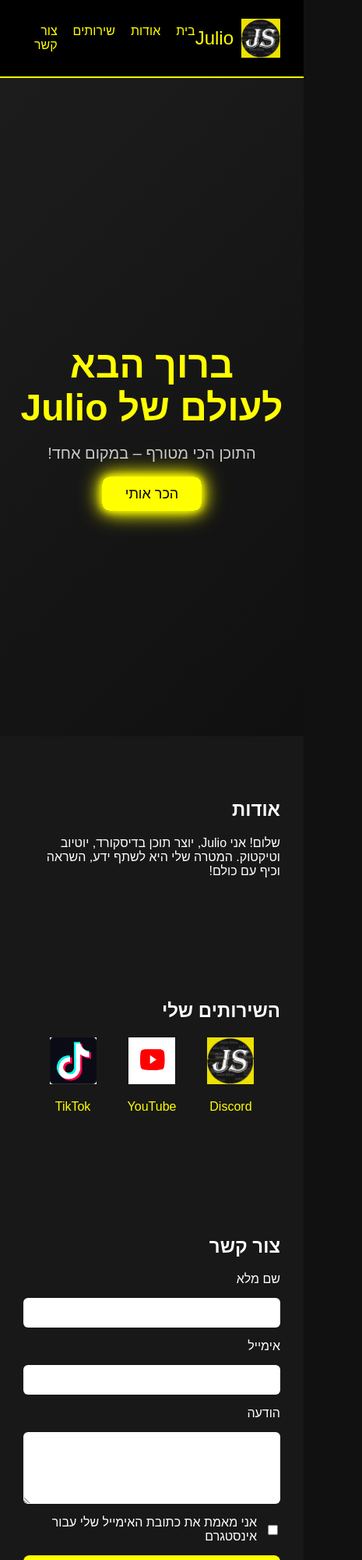
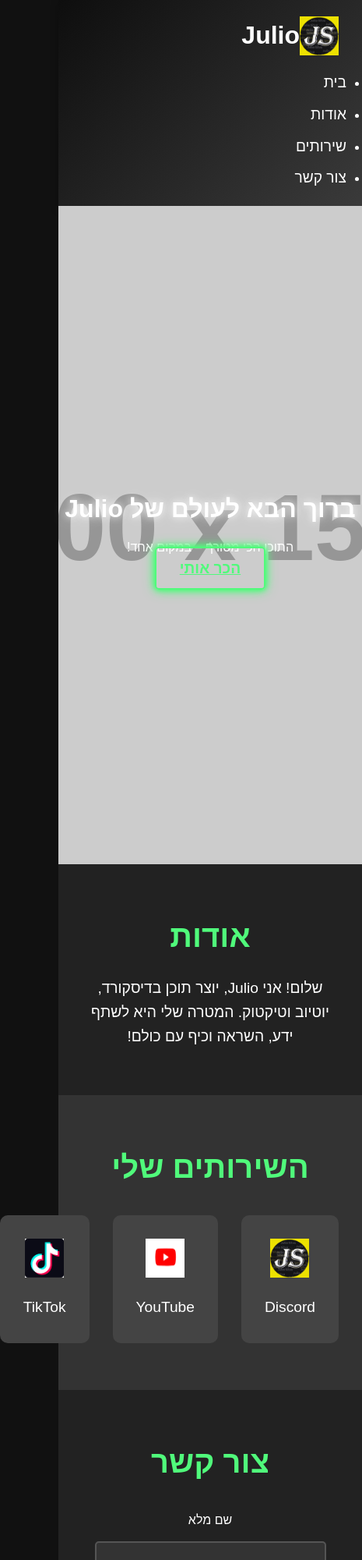
Before and after one commit to julio3514/julio-web, a plain HTML site: page index.html in a window 390 px wide. Shown: the top 2000 px of the page at 78% size, 465 px wide, since content can reach past the window. Drawn offline with nearby package versions, Linux system fonts and the light colour scheme; some packages are replaced by stand-ins of ours; placeholder pictures from the web are drawn by us; a script that the page names is missing.

Commit message:
Updated website with new design and features

```diff
--- a/index.html
+++ b/index.html
@@ -6,6 +6,7 @@
     <title>אתר Julio</title>
     <link rel="stylesheet" href="styles.css">
     <script src="https://unpkg.com/scrollreveal"></script>
+    <script src="https://cdn.jsdelivr.net/npm/sweetalert2@11"></script> <!-- SweetAlert2 for better alerts -->
     <style>
         html { scroll-behavior: smooth; }
     </style>
@@ -65,7 +66,7 @@
     <!-- Contact Section -->
     <section id="contact" class="contact-section reveal">
         <h2>צור קשר</h2>
-        <form action="" method="post">
+        <form id="contact-form">
             <label for="name">שם מלא</label>
             <input type="text" id="name" name="name" required>
 
@@ -114,47 +115,32 @@
             easing: 'ease',
             reset: false
         });
+
+        // SweetAlert2 for form submission
+        const form = document.getElementById('contact-form');
+        form.addEventListener('submit', function (e) {
+            e.preventDefault(); // Prevent the default form submission
+            const email = document.getElementById('email').value;
+            const instagramVerified = document.getElementById('instagram-verification').checked;
+
+            if (instagramVerified) {
+                // Simulating email validation for Instagram verification
+                Swal.fire({
+                    title: 'תודה על ההודעה!',
+                    text: 'הודעתך נשלחה בהצלחה.',
+                    icon: 'success',
+                    confirmButtonText: 'אישור'
+                });
+            } else {
+                Swal.fire({
+                    title: 'שגיאה!',
+                    text: 'עליך לאמת את כתובת האימייל שלך לאינסטגרם.',
+                    icon: 'error',
+                    confirmButtonText: 'אישור'
+                });
+            }
+        });
     </script>
 
 </body>
 </html>
-
-@media (max-width: 768px) {
-    .header {
-        flex-direction: column;
-        align-items: flex-start;
-    }
-
-    .navbar ul {
-        flex-direction: column;
-        gap: 10px;
-        width: 100%;
-        margin-top: 10px;
-    }
-
-    .logo {
-        margin-bottom: 10px;
-    }
-
-    .animated-landing h1 {
-        font-size: 32px;
-    }
-
-    .animated-landing p {
-        font-size: 16px;
-    }
-
-    .services-grid {
-        flex-direction: column;
-        align-items: center;
-    }
-
-    form {
-        width: 90%;
-    }
-
-    .social-links {
-        flex-direction: column;
-        align-items: center;
-    }
-}
--- a/styles.css
+++ b/styles.css
@@ -1,243 +1,325 @@
+/* General Reset */
+* {
+    margin: 0;
+    padding: 0;
+    box-sizing: border-box;
+}
+
 body {
-    margin: 0;
-    font-family: Arial, sans-serif;
+    font-family: 'Arial', sans-serif;
     background-color: #111;
     color: #fff;
+    line-height: 1.6;
 }
 
+html {
+    scroll-behavior: smooth;
+}
+
+/* Header Styles */
 .header {
-    background-color: #000;
     display: flex;
     justify-content: space-between;
     align-items: center;
-    padding: 15px 30px;
-    border-bottom: 2px solid yellow;
+    padding: 20px;
+    background: linear-gradient(135deg, #0e0e0e, #3a3a3a);
+    box-shadow: 0 4px 10px rgba(0, 0, 0, 0.3);
 }
 
-.logo {
+.header .logo {
     display: flex;
     align-items: center;
-    font-size: 24px;
-    color: yellow;
-    gap: 10px;
+    color: #fff;
+    font-size: 2rem;
+    font-weight: bold;
+}
+
+.header .logo img {
+    margin-right: 10px;
 }
 
 .navbar ul {
-    list-style: none;
     display: flex;
     gap: 20px;
-    padding: 0;
 }
 
-.navbar a {
+.navbar ul li a {
     text-decoration: none;
-    color: yellow;
-    transition: 0.3s;
+    color: #fff;
+    font-size: 1.2rem;
+    transition: all 0.3s ease;
 }
 
-.navbar a:hover {
-    color: white;
+.navbar ul li a:hover {
+    color: #50fa7b;
+    text-shadow: 0 0 10px #50fa7b, 0 0 20px #50fa7b;
 }
 
-/* עמוד נחיתה מונפש */
-.animated-landing {
-    position: relative;
-    background: linear-gradient(-45deg, #000, #111, #222, #000);
-    background-size: 400% 400%;
-    animation: backgroundAnimation 10s ease infinite;
+/* Home Section */
+.home-section {
+    background: url('https://via.placeholder.com/1500') no-repeat center center/cover;
     height: 100vh;
     display: flex;
+    justify-content: center;
     align-items: center;
-    justify-content: center;
     text-align: center;
-    flex-direction: column;
-    padding: 0 20px;
-}
-
-@keyframes backgroundAnimation {
-    0% {background-position: 0% 50%;}
-    50% {background-position: 100% 50%;}
-    100% {background-position: 0% 50%;}
+    color: #fff;
+    position: relative;
+    animation: fadeIn 2s ease-in-out;
 }
 
 .landing-content h1 {
-    color: yellow;
-    font-size: 48px;
-    margin-bottom: 10px;
-    opacity: 0;
-    transform: translateY(-20px);
-    animation: fadeInUp 1s ease forwards;
+    font-size: 3rem;
+    font-weight: 600;
+    text-shadow: 0 0 10px rgba(255, 255, 255, 0.8), 0 0 20px rgba(255, 255, 255, 0.5);
+    animation: fadeInUp 1.5s ease-out;
 }
 
 .landing-content p {
-    color: #ccc;
-    font-size: 20px;
-    margin-bottom: 30px;
-    opacity: 0;
-    transform: translateY(-20px);
-    animation: fadeInUp 1s ease 0.5s forwards;
+    font-size: 1.5rem;
+    margin-top: 10px;
+    animation: fadeInUp 2s ease-out 0.5s;
 }
 
+.glow-button {
+    margin-top: 30px;
+    padding: 15px 30px;
+    font-size: 1.2rem;
+    background-color: transparent;
+    border: 2px solid #50fa7b;
+    color: #50fa7b;
+    border-radius: 5px;
+    text-transform: uppercase;
+    font-weight: bold;
+    cursor: pointer;
+    transition: all 0.3s ease;
+    box-shadow: 0 0 5px #50fa7b, 0 0 10px #50fa7b, 0 0 15px #50fa7b;
+}
+
+.glow-button:hover {
+    background-color: #50fa7b;
+    color: #111;
+    box-shadow: 0 0 20px #50fa7b, 0 0 30px #50fa7b, 0 0 40px #50fa7b;
+}
+
+/* About Section */
+.about-section {
+    padding: 60px 30px;
+    text-align: center;
+    background-color: #222;
+    color: #fff;
+    animation: fadeInUp 1.5s ease-in-out;
+}
+
+.about-section h2 {
+    font-size: 2.5rem;
+    margin-bottom: 20px;
+    color: #50fa7b;
+}
+
+.about-section p {
+    font-size: 1.2rem;
+    max-width: 800px;
+    margin: 0 auto;
+}
+
+/* Services Section */
+.services-section {
+    padding: 60px 30px;
+    background-color: #333;
+    text-align: center;
+    color: #fff;
+    animation: fadeInUp 1.5s ease-in-out;
+}
+
+.services-section h2 {
+    font-size: 2.5rem;
+    margin-bottom: 30px;
+    color: #50fa7b;
+}
+
+.services-grid {
+    display: grid;
+    grid-template-columns: repeat(3, 1fr);
+    gap: 30px;
+    max-width: 1200px;
+    margin: 0 auto;
+}
+
+.service-item {
+    background-color: #444;
+    padding: 30px;
+    border-radius: 10px;
+    text-align: center;
+    transition: all 0.3s ease;
+}
+
+.service-item img {
+    width: 50px;
+    height: 50px;
+    margin-bottom: 15px;
+}
+
+.service-item p {
+    font-size: 1.2rem;
+}
+
+.service-item:hover {
+    transform: scale(1.1);
+    box-shadow: 0 0 15px rgba(80, 250, 123, 0.8);
+}
+
+/* Contact Section */
+.contact-section {
+    padding: 60px 30px;
+    background-color: #222;
+    text-align: center;
+    color: #fff;
+    animation: fadeInUp 1.5s ease-in-out;
+}
+
+.contact-section h2 {
+    font-size: 2.5rem;
+    margin-bottom: 30px;
+    color: #50fa7b;
+}
+
+form {
+    max-width: 800px;
+    margin: 0 auto;
+    display: flex;
+    flex-direction: column;
+    gap: 15px;
+}
+
+form input,
+form textarea {
+    padding: 15px;
+    font-size: 1rem;
+    border-radius: 5px;
+    border: 2px solid #555;
+    background-color: #333;
+    color: #fff;
+    outline: none;
+    transition: border-color 0.3s ease;
+}
+
+form input:focus,
+form textarea:focus {
+    border-color: #50fa7b;
+}
+
+form button {
+    padding: 15px 30px;
+    background-color: #50fa7b;
+    color: #111;
+    font-size: 1.2rem;
+    border: none;
+    border-radius: 5px;
+    cursor: pointer;
+    transition: all 0.3s ease;
+}
+
+form button:hover {
+    background-color: #40d16b;
+}
+
+.checkbox-container {
+    text-align: left;
+}
+
+/* Footer Styles */
+.footer {
+    background-color: #111;
+    padding: 20px;
+    text-align: center;
+    color: #777;
+}
+
+.footer p {
+    font-size: 1rem;
+}
+
+/* Social Links */
+.social-links {
+    display: flex;
+    justify-content: center;
+    gap: 20px;
+    margin-top: 30px;
+}
+
+.social-link {
+    text-decoration: none;
+    color: #fff;
+    font-size: 1.2rem;
+    display: flex;
+    align-items: center;
+    gap: 10px;
+    transition: color 0.3s ease;
+}
+
+.social-link:hover {
+    color: #50fa7b;
+}
+
+/* Animations */
 @keyframes fadeInUp {
-    to {
+    0% {
+        opacity: 0;
+        transform: translateY(20px);
+    }
+    100% {
         opacity: 1;
         transform: translateY(0);
     }
 }
 
-.glow-button {
-    background: yellow;
-    color: black;
-    font-size: 18px;
-    padding: 12px 30px;
-    border: none;
-    border-radius: 10px;
-    text-decoration: none;
-    box-shadow: 0 0 10px yellow, 0 0 20px yellow, 0 0 30px yellow;
-    transition: transform 0.3s ease, box-shadow 0.3s ease;
+@keyframes fadeIn {
+    0% {
+        opacity: 0;
+    }
+    100% {
+        opacity: 1;
+    }
 }
 
-.glow-button:hover {
-    transform: scale(1.05);
-    box-shadow: 0 0 20px white, 0 0 40px yellow;
+/* Media Queries */
+@media (max-width: 768px) {
+    .header {
+        flex-direction: column;
+        align-items: flex-start;
     }
 
-.about-section,
-.services-section,
-.contact-section {
-    padding: 60px 30px;
-    background-color: #181818;
+    .navbar ul {
+        flex-direction: column;
+        gap: 10px;
+        width: 100%;
+        margin-top: 10px;
+    }
+
+    .logo {
+        margin-bottom: 10px;
+    }
+
+    .animated-landing h1 {
+        font-size: 32px;
+    }
+
+    .animated-landing p {
+        font-size: 16px;
     }
 
     .services-grid {
-    display: flex;
-    justify-content: center;
-    gap: 40px;
-    flex-wrap: wrap;
-}
-
-.service-item {
-    text-align: center;
-    color: yellow;
-}
-
-.service-item img {
-    width: 60px;
-    height: 60px;
+        flex-direction: column;
+        align-items: center;
     }
 
     form {
-    display: flex;
-    flex-direction: column;
-    max-width: 500px;
-    margin: auto;
-    gap: 15px;
-}
-
-input, textarea {
-    padding: 10px;
-    border-radius: 6px;
-    border: none;
-    font-size: 16px;
-}
-
-.checkbox-container {
-    display: flex;
-    align-items: center;
-    gap: 10px;
-}
-
-button[type="submit"] {
-    background-color: yellow;
-    color: black;
-    padding: 12px;
-    border: none;
-    font-size: 16px;
-    border-radius: 8px;
-    cursor: pointer;
-    transition: 0.3s;
-}
-
-button[type="submit"]:hover {
-    background-color: white;
+        width: 90%;
     }
 
     .social-links {
-    display: flex;
-    justify-content: center;
-    gap: 20px;
-    flex-wrap: wrap;
-    margin-top: 30px;
+        flex-direction: column;
+        align-items: center;
     }
-
-.social-link {
-    display: flex;
-    align-items: center;
-    gap: 8px;
-    color: yellow;
-    text-decoration: none;
-    transition: 0.3s;
 }
-
-.social-link:hover {
-    color: white;
-}
-
-.footer {
-    text-align: center;
-    padding: 20px;
-    background-color: #000;
-    color: yellow;
-    border-top: 2px solid yellow;
-}
-.projects-section {
-    padding: 60px 30px;
-    background-color: #101010;
-}
-
-.projects-grid {
-    display: grid;
-    grid-template-columns: repeat(auto-fit, minmax(250px, 1fr));
-    gap: 30px;
-    margin-top: 30px;
-}
-
-.project-card {
-    background: #1a1a1a;
-    padding: 20px;
-    border-radius: 15px;
-    color: white;
-    text-align: center;
-    box-shadow: 0 0 10px yellow;
-    transition: transform 0.3s ease;
-}
-
-.project-card:hover {
-    transform: translateY(-10px);
-    box-shadow: 0 0 20px yellow;
-}
-
-.project-card img {
-    width: 100%;
-    border-radius: 10px;
-    margin-bottom: 15px;
-}
-
-.project-card h3 {
-    color: yellow;
-}
-
-.project-card a {
-    display: inline-block;
-    margin-top: 10px;
-    color: black;
-    background: yellow;
-    padding: 8px 15px;
-    border-radius: 8px;
-    text-decoration: none;
-    transition: 0.3s;
-}
-
-.project-card a:hover {
-    background: white;
-}
```
Lines whose indentation alone changed are shown as unchanged.
